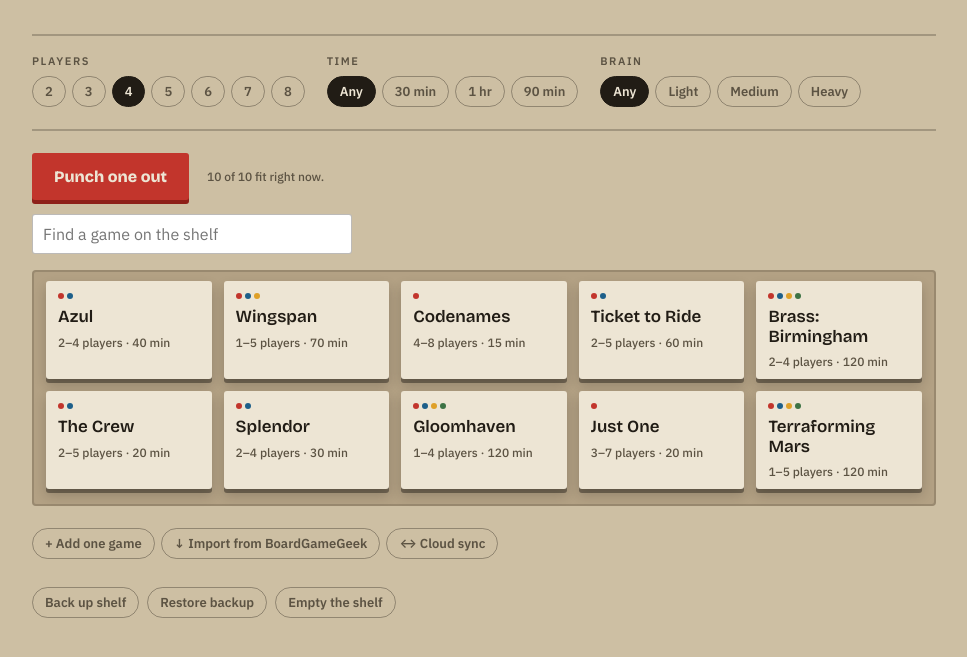
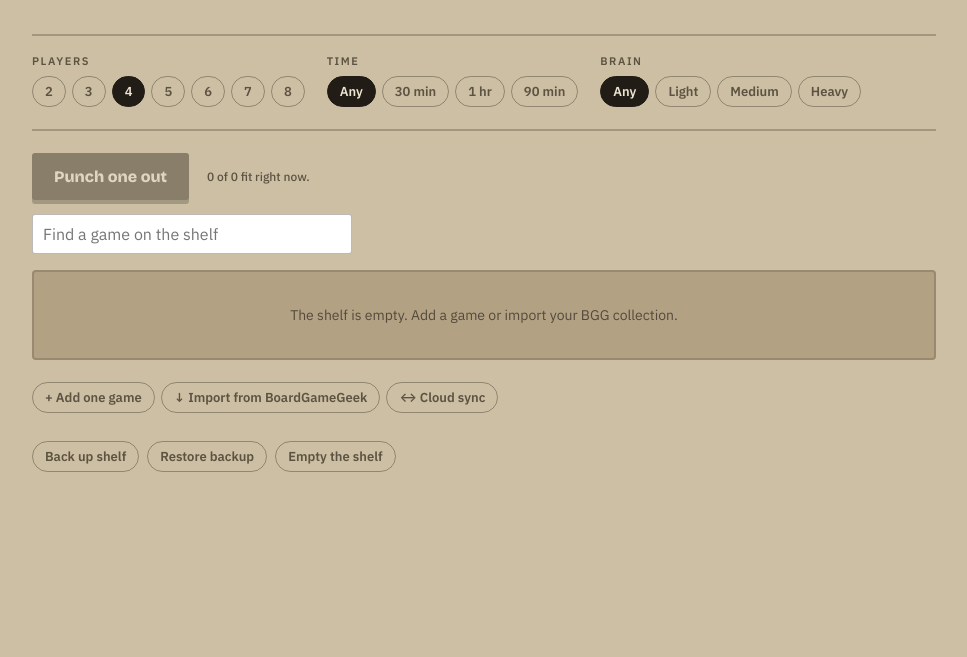
Before and after one commit to RissClyos/punchboard, a plain HTML site: page index.html in a window 1280 px wide. Shown: the part 233-890 px from the top of the page, without its empty margins (156-1123 px from the left). After the commit the page ends 800 px from the top, so only its background shows below. Drawn offline with nearby package versions, Linux system fonts and the light colour scheme.

Commit message:
Add files via upload

```diff
--- a/index.html
+++ b/index.html
@@ -207,18 +207,6 @@
 const STAMP_KEY = "punchboard.sync.stamp";    // remote version we last agreed with
 const DIRTY_KEY = "punchboard.sync.dirty";    // set while local edits are unpushed
 const TOKENS = ["#C2352C","#1D5F8A","#DFA028","#3D7345"];
-const SEED = [
-  {id:"s1",name:"Azul",min:2,max:4,time:40,weight:2},
-  {id:"s2",name:"Wingspan",min:1,max:5,time:70,weight:3},
-  {id:"s3",name:"Codenames",min:4,max:8,time:15,weight:1},
-  {id:"s4",name:"Ticket to Ride",min:2,max:5,time:60,weight:2},
-  {id:"s5",name:"Brass: Birmingham",min:2,max:4,time:120,weight:4},
-  {id:"s6",name:"The Crew",min:2,max:5,time:20,weight:2},
-  {id:"s7",name:"Splendor",min:2,max:4,time:30,weight:2},
-  {id:"s8",name:"Gloomhaven",min:1,max:4,time:120,weight:4},
-  {id:"s9",name:"Just One",min:3,max:7,time:20,weight:1},
-  {id:"s10",name:"Terraforming Mars",min:1,max:5,time:120,weight:4}
-];
 const TIMES = [{v:0,l:"Any"},{v:30,l:"30 min"},{v:60,l:"1 hr"},{v:90,l:"90 min"}];
 const WEIGHTS = [
   {v:"any",l:"Any",t:()=>true},
@@ -232,7 +220,7 @@
   try{ const raw = localStorage.getItem(KEY); const p = raw && JSON.parse(raw);
     if(Array.isArray(p)) return p; }
   catch(e){ canSave = false; }
-  return SEED.slice();
+  return [];
 }
 function save(){
   try{ localStorage.setItem(KEY, JSON.stringify(games)); mark("Saved"); }
```
